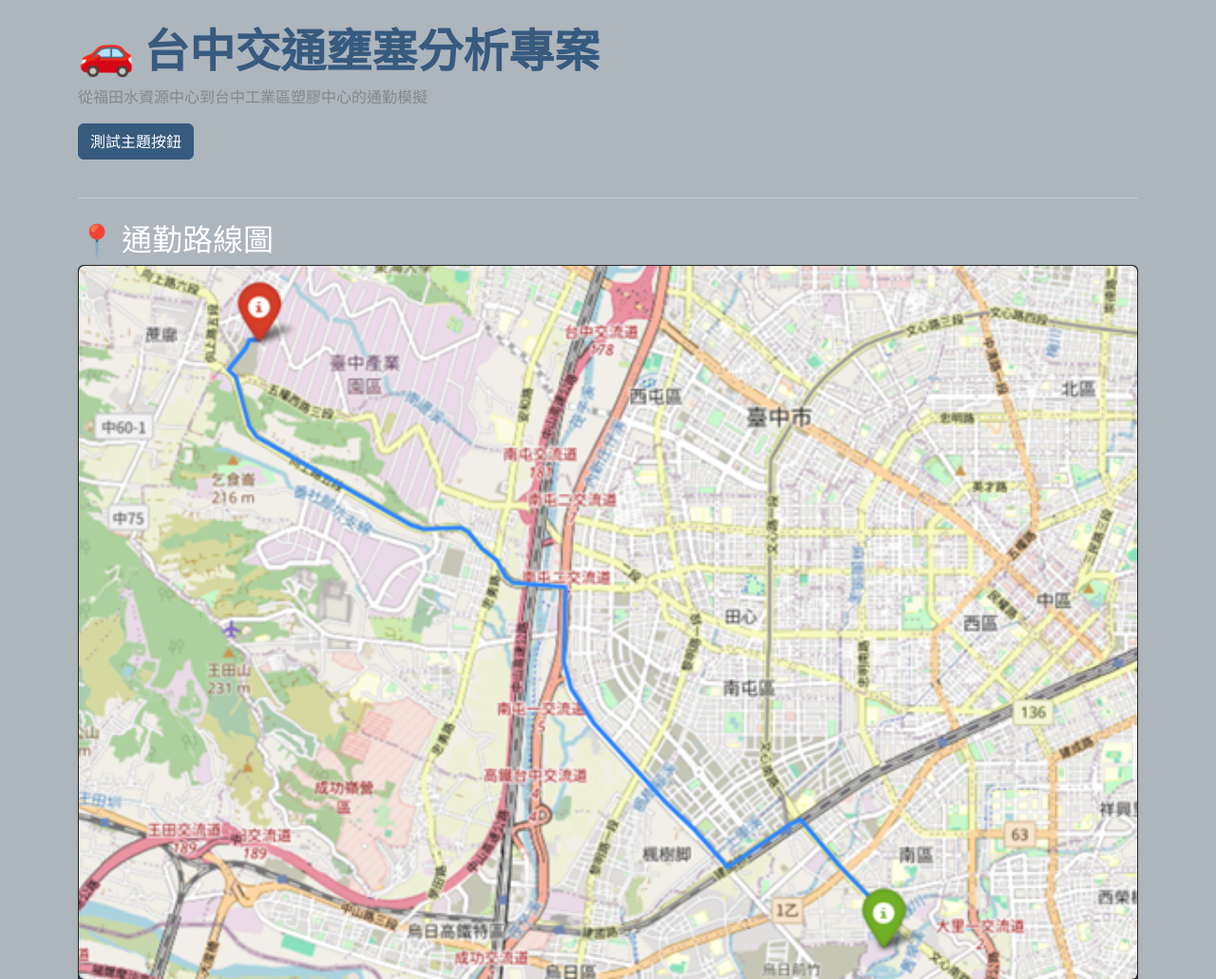
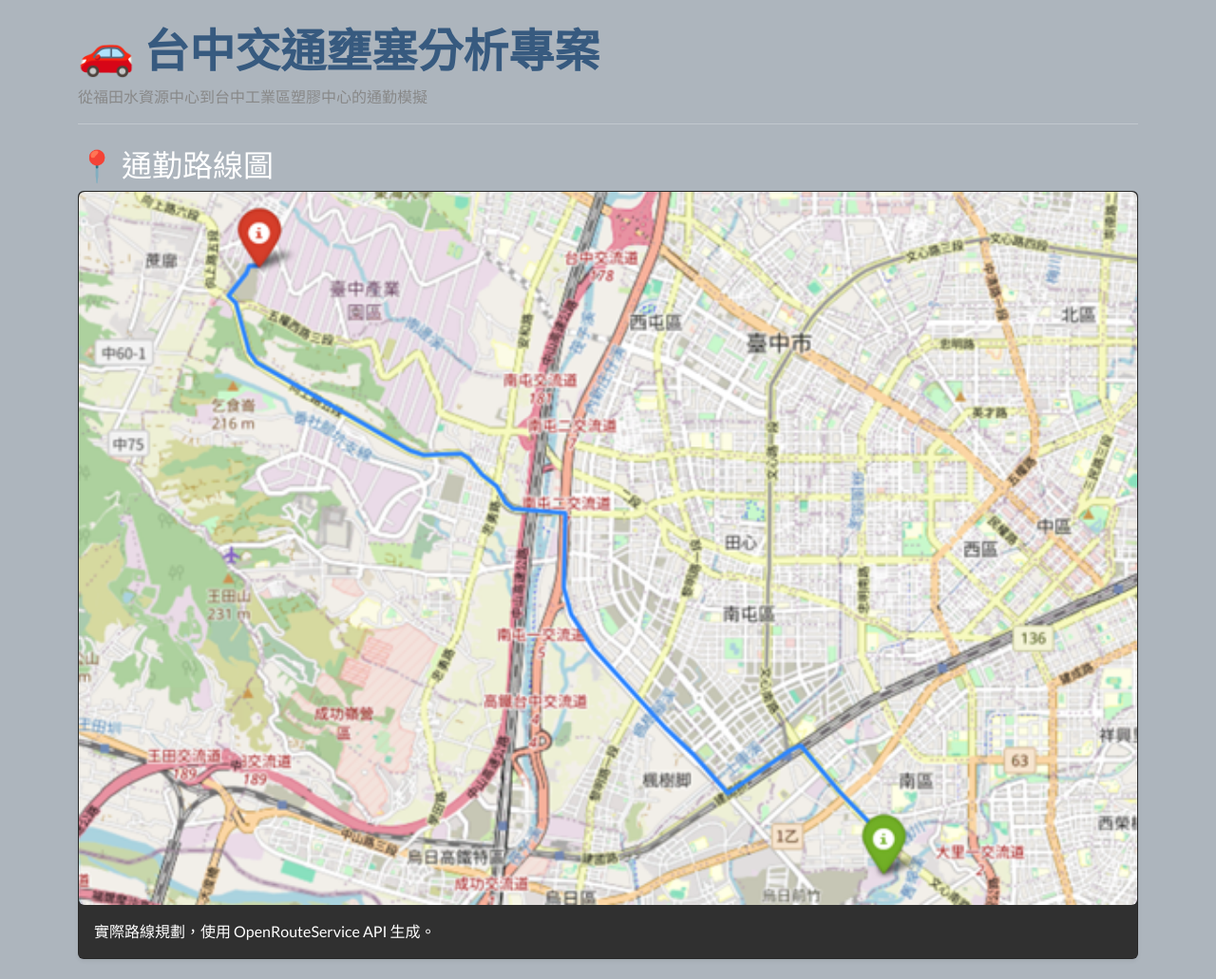
Before and after one commit to oliver-reborn/taichung_traffic, a plain HTML site: page index.html in a window 1280 px wide. Shown: the top 1031 px of the page at 95% size. Drawn offline with nearby package versions, Linux system fonts and the light colour scheme.

Commit message:
Update index.html

```diff
--- a/index.html
+++ b/index.html
@@ -4,6 +4,7 @@
     <meta charset="UTF-8">
     <title>台中交通分析專案</title>
     <meta name="viewport" content="width=device-width, initial-scale=1">
+    <meta name="robots" content="noindex, nofollow">
     <link href="https://cdn.jsdelivr.net/npm/bootswatch@5.3.2/dist/darkly/bootstrap.min.css" rel="stylesheet">
 
 </head>
@@ -14,8 +15,7 @@
         <header class="mb-4">
             <h1 class="text-primary fw-bold">🚗 台中交通壅塞分析專案</h1>
             <p class="text-muted">從福田水資源中心到台中工業區塑膠中心的通勤模擬</p>
-            <!-- ✅ 這裡插入按鈕 -->
-    <button class="btn btn-primary mb-4">測試主題按鈕</button>
+
 
             <hr>
         </header>
```
